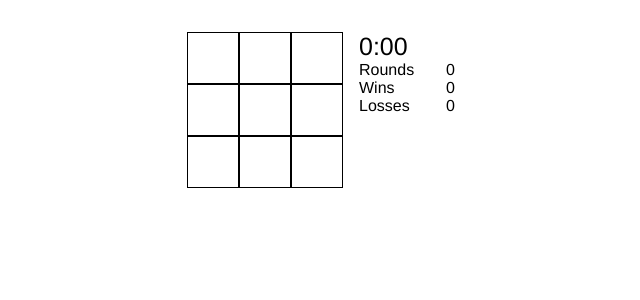
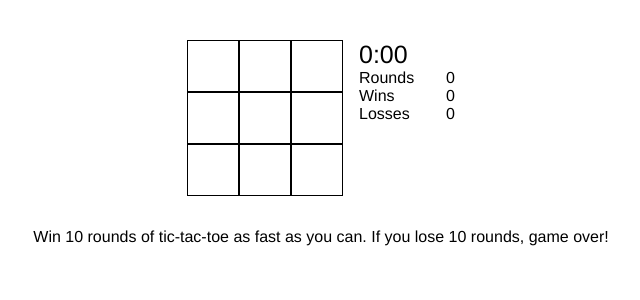
Before and after one commit to laynekm/vue-tac-toe, a Vue app: page / in a window 1280 px wide. Shown: the top 300 px of the page, without its empty margins (319-959 px from the left). Built offline with nearby package versions, Linux system fonts and the light colour scheme.

Commit message:
Add game description and deploy script

```diff
--- a/src/App.vue
+++ b/src/App.vue
@@ -1,5 +1,6 @@
 <template>
   <div v-if="!isGameOver" class="app-root">
+    <div class="row">
       <Board
         :pieces="pieces"
         :winningPieces="winningPieces"
@@ -14,6 +15,10 @@
         <Stat label="Wins" :value="winCounter" />
         <Stat label="Losses" :value="loseCounter" />
       </div>
+    </div>
+    <span>
+      Win 10 rounds of tic-tac-toe as fast as you can. If you lose 10 rounds, game over!
+    </span>
   </div>
   <div v-if="isGameOver" class="app-root">
     <GameOver
@@ -31,7 +36,7 @@ import GameOver from './components/GameOver.vue';
 import { formatTime, determineComputerMove, hasWinner, boardIsFull } from './functions/utils';
 
 const delay = 1000;
-const rounds = 1;
+const rounds = 10;
 
 export default {
   name: 'App',
@@ -129,6 +134,7 @@ export default {
     },
     resetGame() {
       Object.assign(this.$data, this.initState());
+      document.querySelector('#timer').textContent = '0:00';
     },
   }
 }
@@ -145,9 +151,15 @@ export default {
 <style scoped>
   .app-root {
     display: flex;
+    flex-direction: column;
+    align-items: center;
+  }
+
+  .row {
+    display: flex;
     flex-direction: row;
     justify-content: center;
-    margin-top: 2em;
+    margin: 2em;
   }
 
   .column {
--- a/src/components/GameOver.vue
+++ b/src/components/GameOver.vue
@@ -25,6 +25,7 @@ export default {
     display: flex;
     flex-direction: column;
     text-align: center;
+    margin: 2em;
   }
 
   .gameover-button {
--- /dev/null
+++ b/vue.config.js
@@ -0,0 +1,5 @@
+module.exports = {
+    publicPath: process.env.NODE_ENV === 'production'
+      ? '/vue-tac-toe/'
+      : '/'
+  }
```
Also changed, not shown: 1 other file (tests, documents, lock files or other folders). Lines whose indentation alone changed are shown as unchanged.
